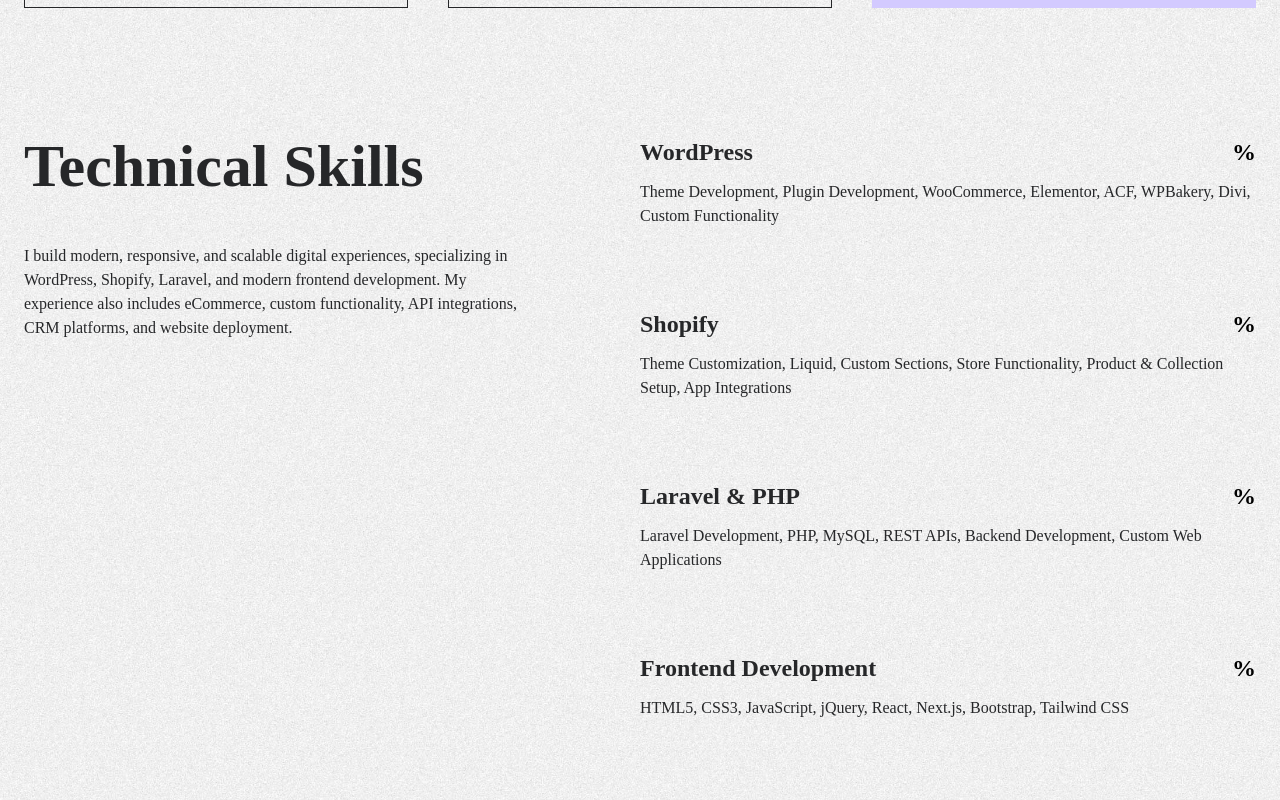
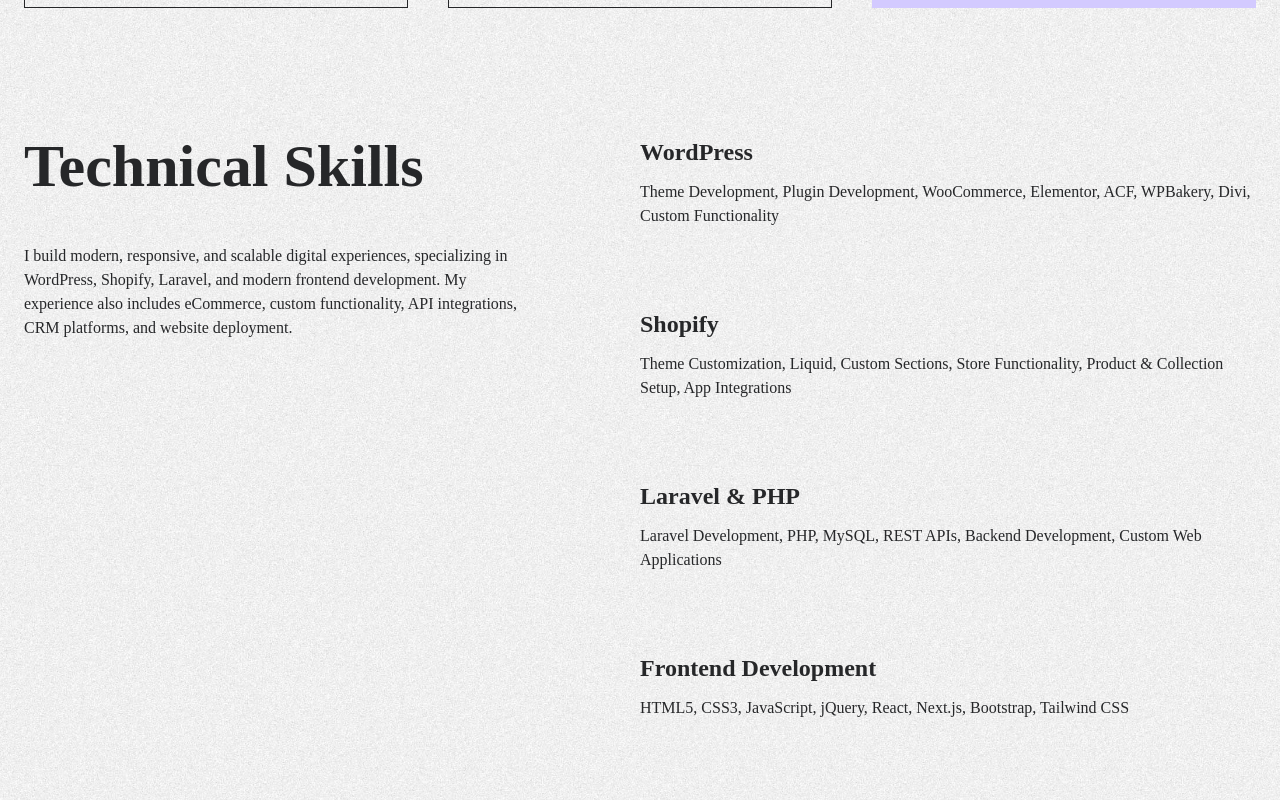
Before and after one commit to ubaidoso/Porofolio, a Next.js app: page / in a window 1280 px wide. Shown: the part 2420-3220 px from the top of the page. Built offline with nearby package versions, Linux system fonts and the light colour scheme; a web font is replaced by a local one.

Commit message:
remove vaue

```diff
--- a/src/pages/index.jsx
+++ b/src/pages/index.jsx
@@ -181,7 +181,7 @@
                     <div className="space-y-3">
                       <div className="flex items-center justify-between">
                         <h2 className="font-semibold md:text-2xl text-lg">{skillItem.label}</h2>
-                        <h3 className="font-semibold md:text-2xl text-lg">{skillItem.value}%</h3>
+                        {/* <h3 className="font-semibold md:text-2xl text-lg">{skillItem.value}%</h3> */}
                       </div>
                       <p className="text-base font-light leading-6 text-lightblack">{skillItem.detail}</p>
                     </div>
```
